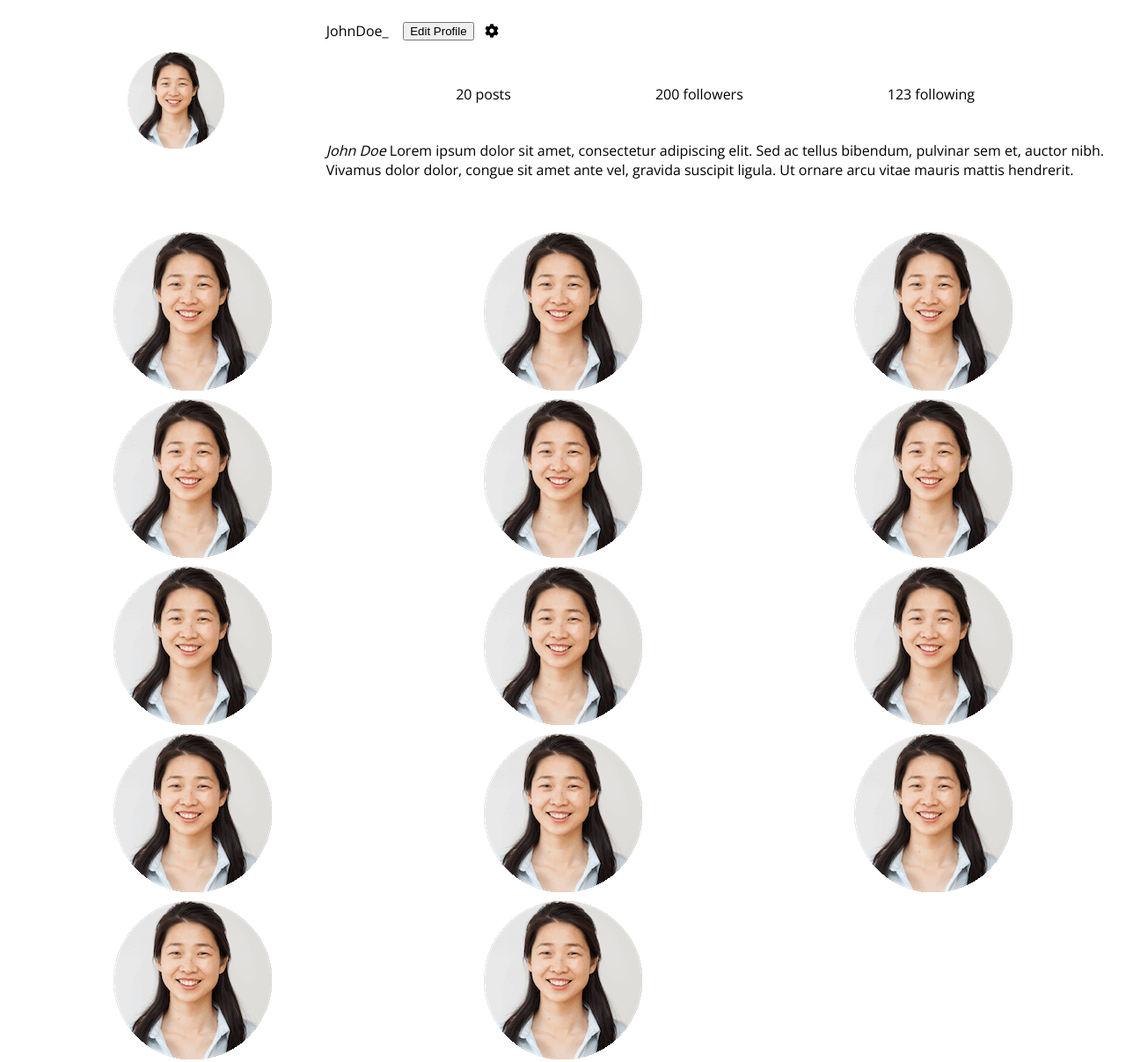
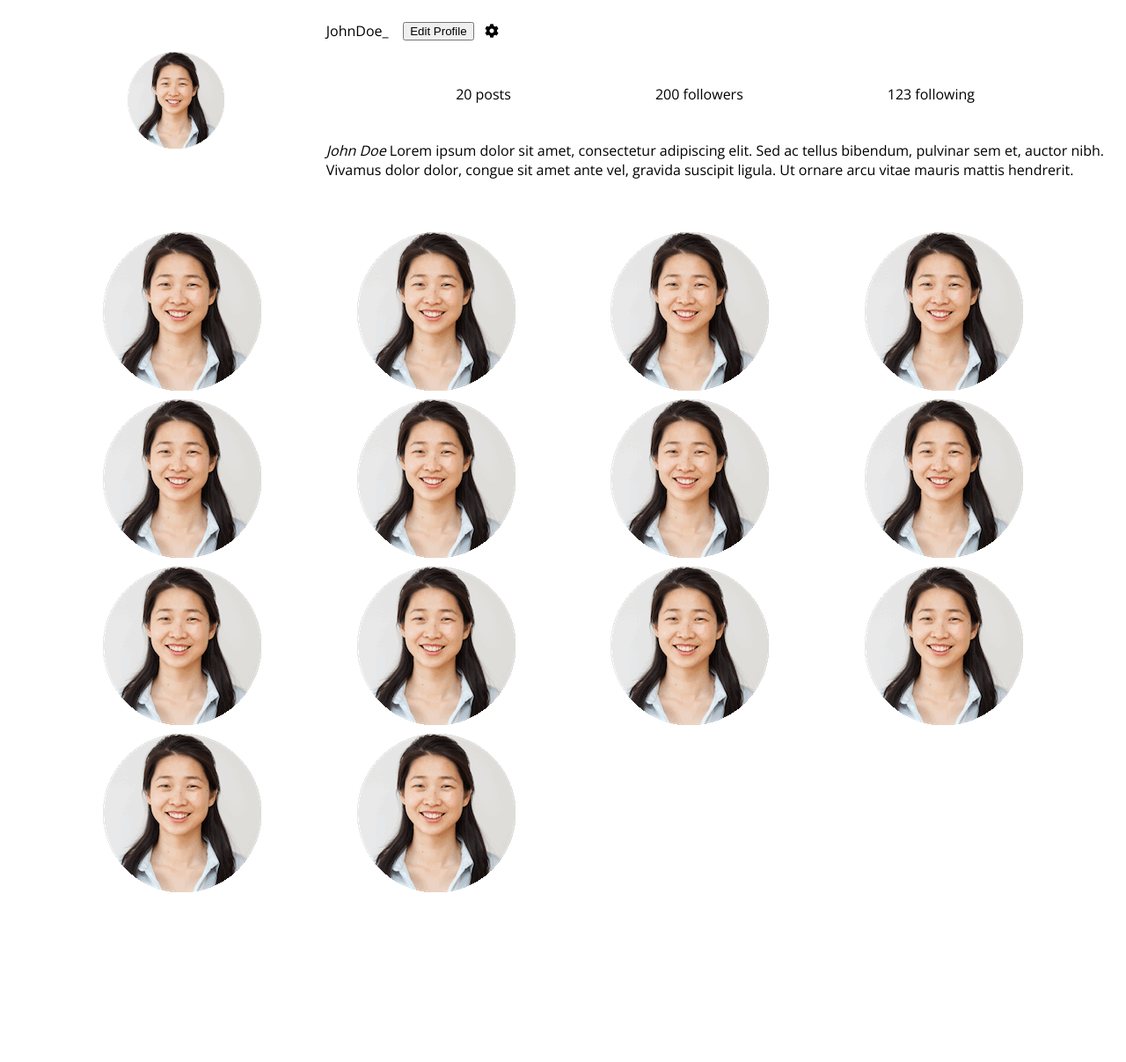
Before and after one commit to Akofahi/InstagramProfile, a plain HTML site: page index.html in a window 1280 px wide. Shown: the whole page at 88% size. After the commit the page ends 1032 px from the top, so only its background shows below. Drawn offline with nearby package versions, Linux system fonts and the light colour scheme.

Commit message:
Add files via upload

```diff
--- a/index.html
+++ b/index.html
@@ -14,7 +14,7 @@
 
 <body>
     <div class="profileHeader">
-        <div class="profileImage"><img class="profileImage" src="image/angela.png" alt=""></div>
+        <div class="profileImage"><img class="profileImage" src="angela.png" alt=""></div>
         <div class="Info Section">
 
             <div class="profileName">
@@ -48,20 +48,20 @@
     </div>
     <br><br>
     <div class="imageGallary">
-        <img src="image/angela.png" alt="">
-        <img src="image/angela.png" alt="">
-        <img src="image/angela.png" alt="">
-        <img src="image/angela.png" alt="">
-        <img src="image/angela.png" alt="">
-        <img src="image/angela.png" alt="">
-        <img src="image/angela.png" alt="">
-        <img src="image/angela.png" alt="">
-        <img src="image/angela.png" alt="">
-        <img src="image/angela.png" alt="">
-        <img src="image/angela.png" alt="">
-        <img src="image/angela.png" alt="">
-        <img src="image/angela.png" alt="">
-        <img src="image/angela.png" alt="">
+        <img src="angela.png" alt="">
+        <img src="angela.png" alt="">
+        <img src="angela.png" alt="">
+        <img src="angela.png" alt="">
+        <img src="angela.png" alt="">
+        <img src="angela.png" alt="">
+        <img src="angela.png" alt="">
+        <img src="angela.png" alt="">
+        <img src="angela.png" alt="">
+        <img src="angela.png" alt="">
+        <img src="angela.png" alt="">
+        <img src="angela.png" alt="">
+        <img src="angela.png" alt="">
+        <img src="angela.png" alt="">
 
     </div>
 </body>
--- a/styles.css
+++ b/styles.css
@@ -39,16 +39,16 @@ hr {
     position: relative;
     display: grid;
     justify-items: center;
-    grid-template-columns: 1fr 1fr 1fr;
-    grid-template-rows: 1fr 1fr 1fr 1fr 1fr;
+    justify-content: space-evenly;
+
     gap: 10px 0px;
     grid-auto-flow: row;
     grid-template-areas:
-        ". . ."
-        ". . ."
-        ". . ."
-        ". . ."
-        ". . .";
+        ". . . ."
+        ". . . ."
+        ". . . ."
+        ". . . ."
+        ". . . .";
     width: 100%;
     height: 50%;
 
@@ -56,7 +56,7 @@ hr {
 
 
 
-@media screen and (max-width: 400px) {
+@media screen and (max-width: 700px) {
     body {
         background-color: red;
     }
```
Also changed, not shown: angela.png (added).
